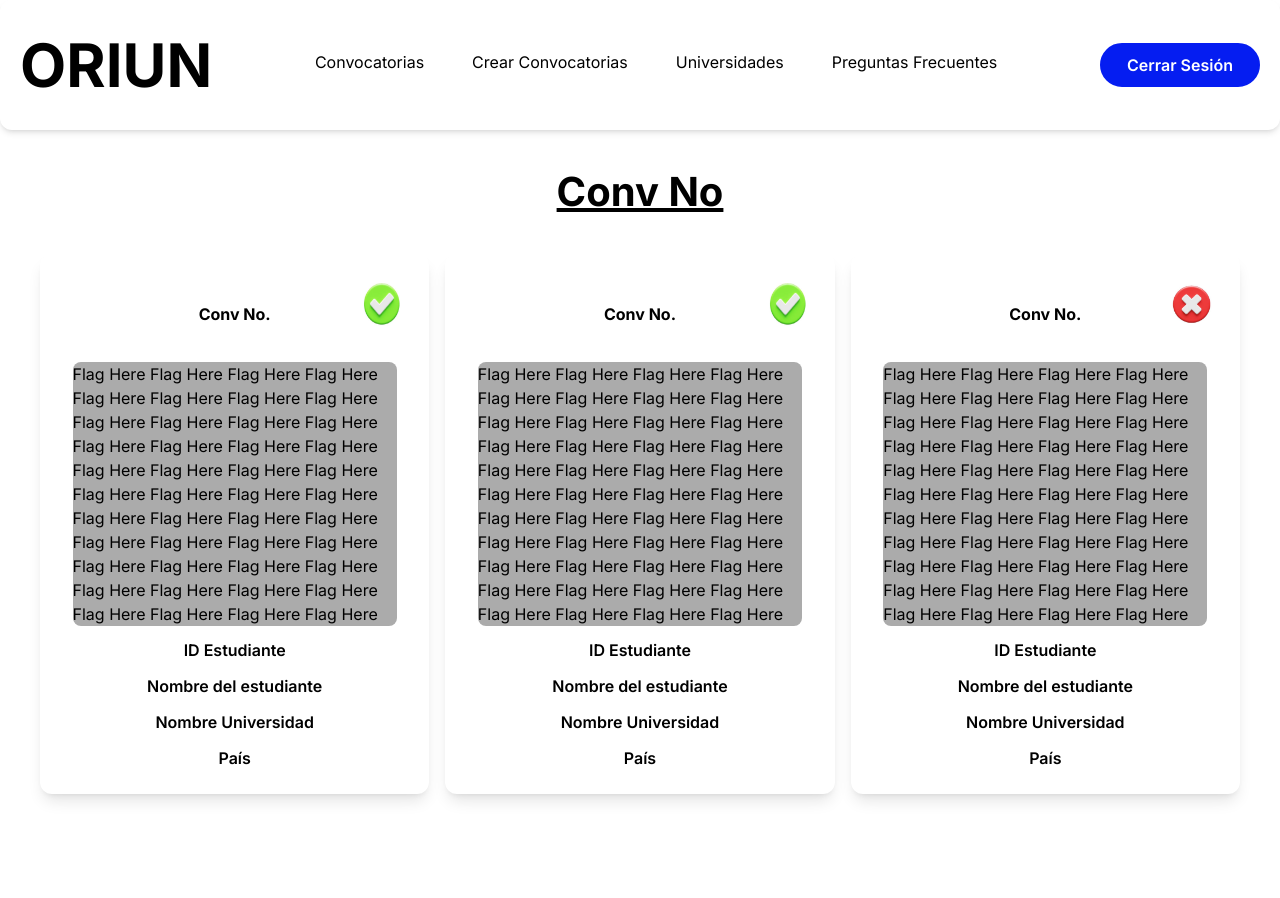
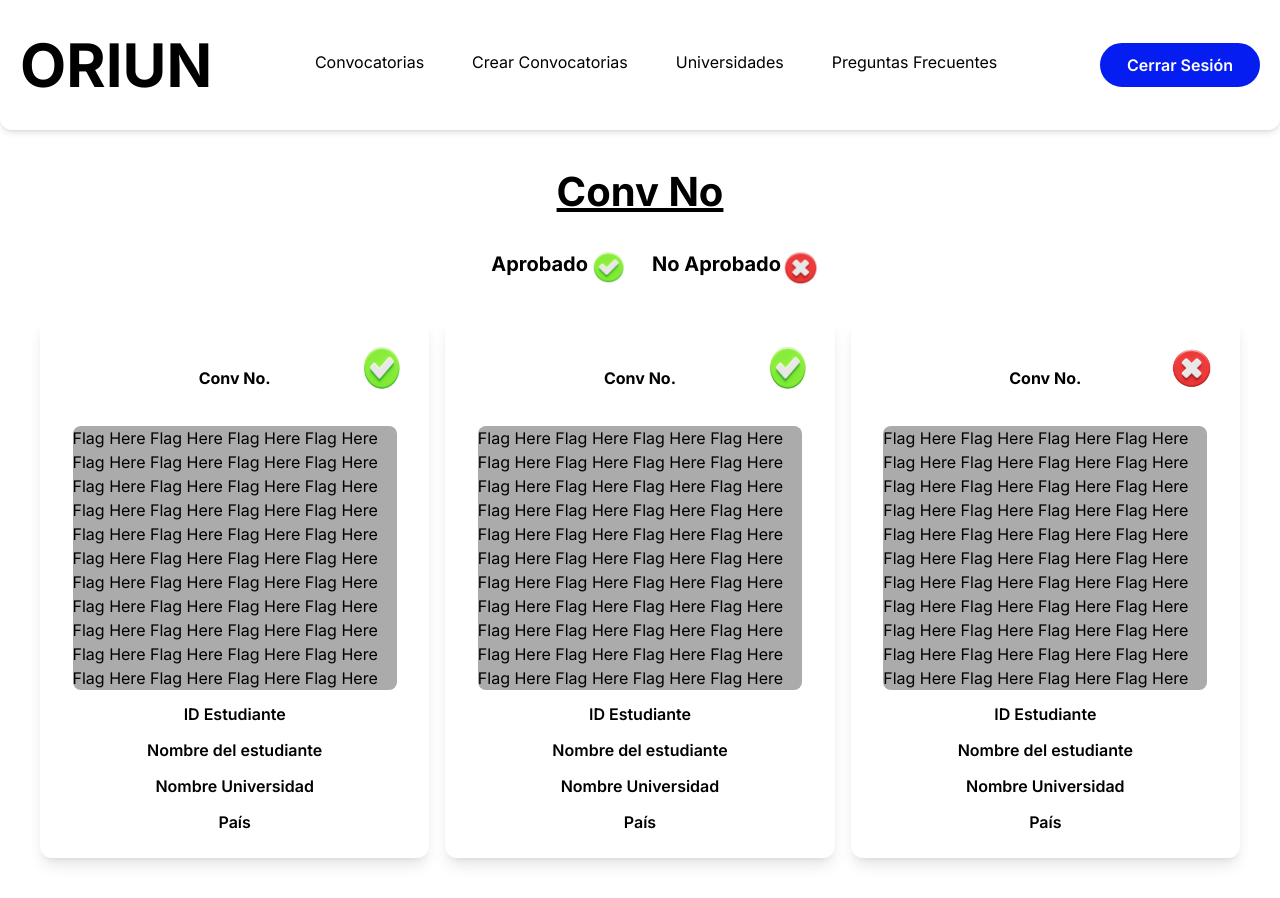
Before and after one commit to camunozv/oriun-frontend, a Next.js app: page /Convocatorias/ConvocatoriasAdmin/VerResultadosConv in a window 1280 px wide. Before the commit the page ends 834 px from the top, so only its background shows below. Built offline with nearby package versions, Linux system fonts and the light colour scheme.

Commit message:
explication of images for user

```diff
--- a/app/Convocatorias/ConvocatoriasAdmin/VerResultadosConv/page.jsx
+++ b/app/Convocatorias/ConvocatoriasAdmin/VerResultadosConv/page.jsx
@@ -6,6 +6,19 @@ function ResultConvAdmin(){
     return(
         <div className="p-8">
             <h1 className="font-bold text-[40px] underline text-center">Conv No</h1>
+            <br/>
+            <div className="flex grid grid-cols-2 justify-center">
+                <div className="px-3">
+                    <p className="font-bold text-[20px] text-right">Aprobado
+                        <img src={"/images/Aprobada.jpeg"} className="inline object-contain h-10 w-10"/>
+                    </p>
+                </div>
+                <div className="px-3">
+                    <p className="font-bold text-[20px] text-left"> No Aprobado
+                        <img src={"/images/NoAprobada.jpeg"} className="inline object-contain h-10 w-10"/>
+                    </p>
+                </div>
+            </div>
             <br/>
             <div className="grid grid-cols-3">
                 <div className="p-2">
--- a/app/Convocatorias/ConvocatoriasEstudiante/MisConvocatorias/page.jsx
+++ b/app/Convocatorias/ConvocatoriasEstudiante/MisConvocatorias/page.jsx
@@ -43,6 +43,29 @@ function MyCallsPage() {
     return (
       <>
         <main className="relative mt-4 mx-auto overflow-hidden max-w-[1580px] gap-3 p-2">
+          <div className="flex grid grid-cols-4 justify-center p-6">
+                <div>
+                    <p className="font-bold text-[20px] text-right">Aprobado
+                        <img src={"/images/Aprobada.jpeg"} className="inline object-contain h-10 w-10"/>
+                    </p>
+                </div>
+                <div>
+                    <p className="font-bold text-[20px] text-center pr-5"> No Aprobado
+                        <img src={"/images/NoAprobada.jpeg"} className="inline object-contain h-10 w-10"/>
+                    </p>
+                </div>
+                <div>
+                    <p className="font-bold text-[20px] text-left pr-5"> Pendiente por Revisión
+                        <img src={"/images/Pendiente.jpeg"} className="inline object-contain h-10 w-10"/>
+                    </p>
+                </div>
+                <div>
+                    <p className="font-bold text-[20px] text-start"> Modificación Solicitada
+                        <img src={"/images/ModificacionSolicitada.jpeg"} className="inline object-contain h-10 w-10"/>
+                    </p>
+                </div>
+          </div>
+          <br/>
           <div className="grid grid-cols-3 w-full gap-6">
             {myApplications?.map((application) => (
               <ApplicationCard
```
